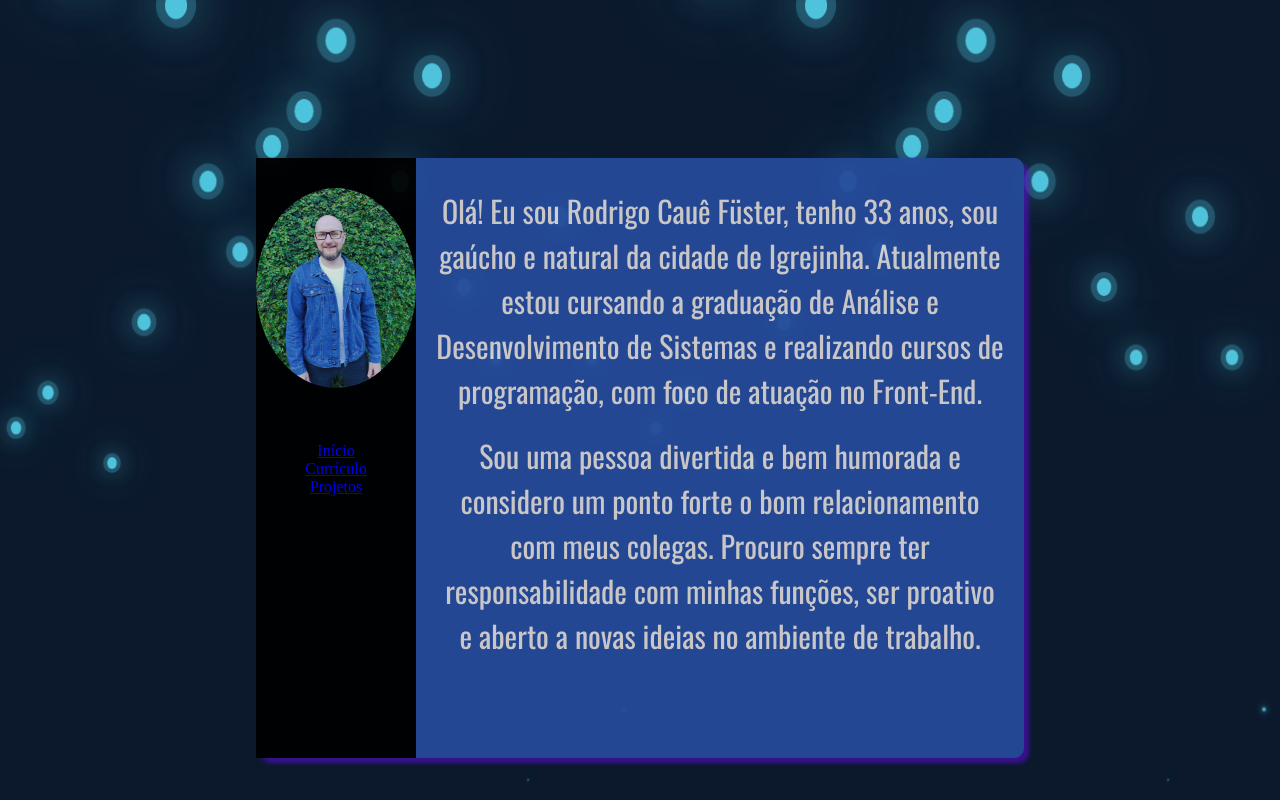
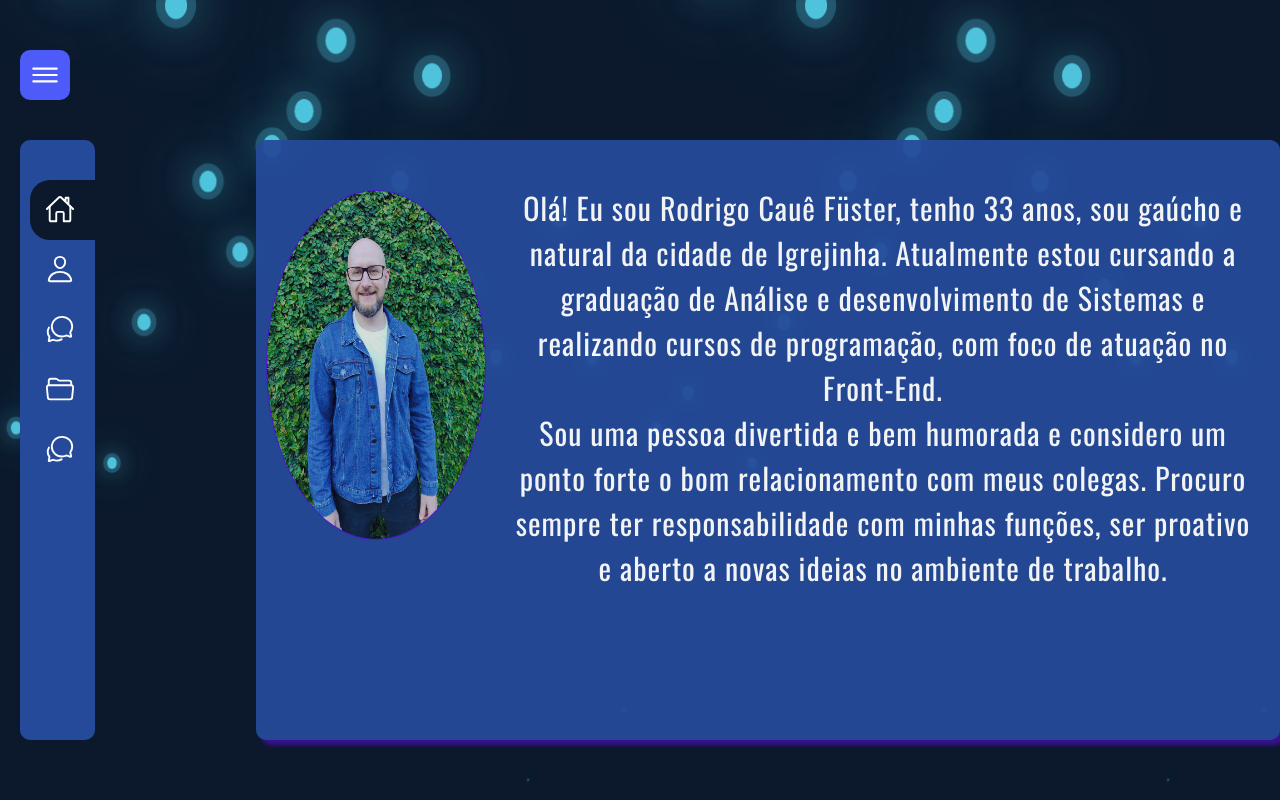
Before and after one commit to rodrigofuster/portfolio, a plain HTML site: page arquivos/sobreMim.html in a window 1280 px wide. Drawn offline with nearby package versions, Linux system fonts and the light colour scheme.

Commit message:
att-sobreMim

```diff
--- a/arquivos/estiloSobre.css
+++ b/arquivos/estiloSobre.css
@@ -2,68 +2,44 @@
   margin: 0px;
   padding: 0px;
   box-sizing: 0;
+  font-family: 'Oswald', sans-serif;
+  text-decoration: none;
 }
 
 
 .main {
 background-color: rgb(37, 74, 153);
-width: 60%;
+width: 80%;
 height: 600px;
-align-self: center;
-margin-left: 20%;
-margin-top: 10%;
+float: right;
+margin-left: 30%;
+margin-top: 60px;
 border-radius: 10px;
 display: flex;
 opacity: 0.95;
 box-shadow: 5px 5px 4px rgba(95, 12, 230, 0.568);
+
 }
 
-.menu {
-display: inline-block;
-width: 40%;
-background-color: rgb(0, 0, 0);
-color: white;
-text-align: center;
+.sobreMim img {
+  width: 220px;
+  height: 350px;
+  margin-left: 10px;
+  margin-top: 50px;
+  border: 1px solid  rgba(95, 12, 230, 0.568) ;
+  border-radius: 50%;
+  background:rgba(95, 12, 230, 0.568);
 }
 
-.menu img {
-width: 160px;
-height: 200px;
-border-radius: 50%;
-margin-top: 30px;
-margin-bottom: 50px;
+.sobreMim p {
+  margin-top: 25px;
+  font-size: 30px;
+  display:flex;
+  padding: 20px;
+  color: #fff;
+  text-align:center;
+  letter-spacing: 1px;
 }
-
-.olamundo {
-display: inline-block;
-  text-align: center;
-  margin-top: 30px;
-  margin-left: 20px;
-  margin-right: 20px;
-}
-
-.olamundo p {
-color: rgb(212, 208, 208);
-font-family: 'Oswald', sans-serif;
-font-size: 30px;
-margin-bottom: 20px;
-}
-
-.olamundo h1 {
-font-size: 65px;
-color: whitesmoke;
-}
-
-#titulonome {
-color: rgb(8, 8, 43);
-font-size: 90px;
-font-family: 'Oswald', sans-serif;
-padding-bottom: 20px;
-}
-
-
-
-
 
 
 
@@ -73,10 +49,10 @@ padding-bottom: 20px;
 
 body {
   min-height: 100vh;
-  background: #0c192c;
 }
 
 .animacao {
+  background: #0c192c;
   position: relative;
   width: 100%;
   height: 100vh;
--- a/arquivos/sobreMim.html
+++ b/arquivos/sobreMim.html
@@ -8,7 +8,8 @@
     <link rel="preconnect" href="https://fonts.googleapis.com">
 <link rel="preconnect" href="https://fonts.gstatic.com" crossorigin>
 <link href="https://fonts.googleapis.com/css2?family=Oswald:wght@200;300;400;500&display=swap" rel="stylesheet">
-    <title>Sobre mim</title>
+<link rel="stylesheet" href="styleSidebar.css">
+    <title>Sobre Mim</title>
   </head>
   <body class="animacao">
     <div class="bolhas">
@@ -53,20 +54,57 @@
       <span style="--i:13"></span>
       <span style="--i:28"></span>
     </div>
-    <div class="main">
-        <div class="menu">
-          <img src="img/foto2.jpeg" alt="foto prefil">
-            <br>
-            <a href="../index.html">Início</a>
-            <br>
-            <a href="#">Currículo</a>
-            <br>
-            <a href="#">Projetos</a>
+    <div class="principal">
+        <div class="toggle">
+          <ion-icon name="menu-outline" class="open"></ion-icon>
+          <ion-icon name="close-outline" class="close"></ion-icon>
         </div>
-        <div class="olamundo">
-            <p>Olá! Eu sou Rodrigo Cauê Füster, tenho 33 anos, sou gaúcho e natural da cidade de Igrejinha. Atualmente estou cursando a graduação de Análise e Desenvolvimento de Sistemas e realizando cursos de programação, com foco de atuação no Front-End.</p>
-            <p>Sou uma pessoa divertida e bem humorada e considero um ponto forte o bom relacionamento com meus colegas. Procuro sempre ter responsabilidade com minhas funções, ser proativo e aberto a novas ideias no ambiente de trabalho.</p>
+        <div class="navigation">
+          <ul>
+            <li class="list active">
+              <a href="#">
+                <span class="icon"><ion-icon name="home-outline"></ion-icon></span>
+                <span class="title">Início</span>
+              </a>
+            </li>
+            <li class="list">
+              <a href="#">
+                <span class="icon"><ion-icon name="person-outline"></ion-icon></span>
+                <span class="title">Sobre Mim</span>
+              </a>
+            </li>
+            <li class="list">
+              <a href="#">
+                <span class="icon"><ion-icon name="chatbubbles-outline"></ion-icon></span>
+                <span class="title">Projetos</span>
+              </a>
+            </li>
+            <li class="list">
+              <a href="#">
+                <span class="icon"><ion-icon name="folder-open-outline"></ion-icon></ion-icon></span>
+                <span class="title">Currículo</span>
+              </a>
+            </li>
+            <li class="list">
+              <a href="#">
+                <span class="icon"><ion-icon name="chatbubbles-outline"></ion-icon>
+                </span>
+                <span class="title">Contatos</span>
+              </a>
+            </li>
+          </ul>
+
         </div>
+        <div class="sobreMim main">
+          <img src="img/foto2.jpeg" alt="minha foto">
+          <p class="texto">Olá! Eu sou Rodrigo Cauê Füster, tenho 33 anos, sou gaúcho e natural da cidade de Igrejinha. Atualmente estou cursando a graduação de Análise e desenvolvimento de Sistemas e realizando cursos de programação, com foco de atuação no Front-End. <br> Sou uma pessoa divertida e bem humorada e considero um ponto forte o bom relacionamento com meus colegas. Procuro sempre ter responsabilidade com minhas funções, ser proativo e aberto a novas ideias no ambiente de trabalho.</p>
+
+      </div>
+
+      <script type="module" src="https://unpkg.com/ionicons@5.5.2/dist/ionicons/ionicons.esm.js"></script>
+      <script nomodule src="https://unpkg.com/ionicons@5.5.2/dist/ionicons/ionicons.js"></script>
+
+      <script src="sidebar.js"></script>
     </div>
   </body>
 </html>
--- a/arquivos/styele.css
+++ b/arquivos/styele.css
@@ -43,6 +43,10 @@ margin-bottom: 60px;
 .olamundo h1 {
 font-size: 65px;
 color: whitesmoke;
+}
+
+.texto p {
+  font-size: 5px;
 }
 
 #titulonome {
```
Lines whose indentation alone changed are shown as unchanged.
